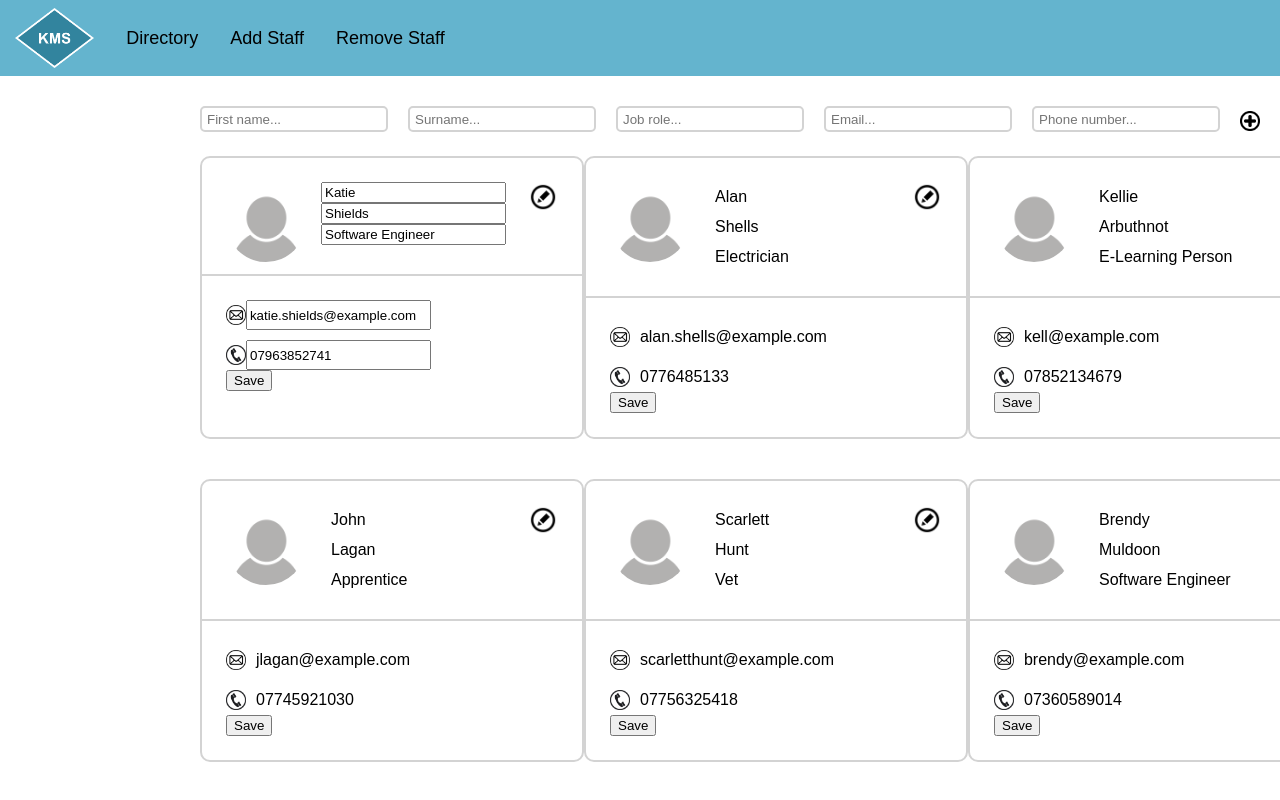
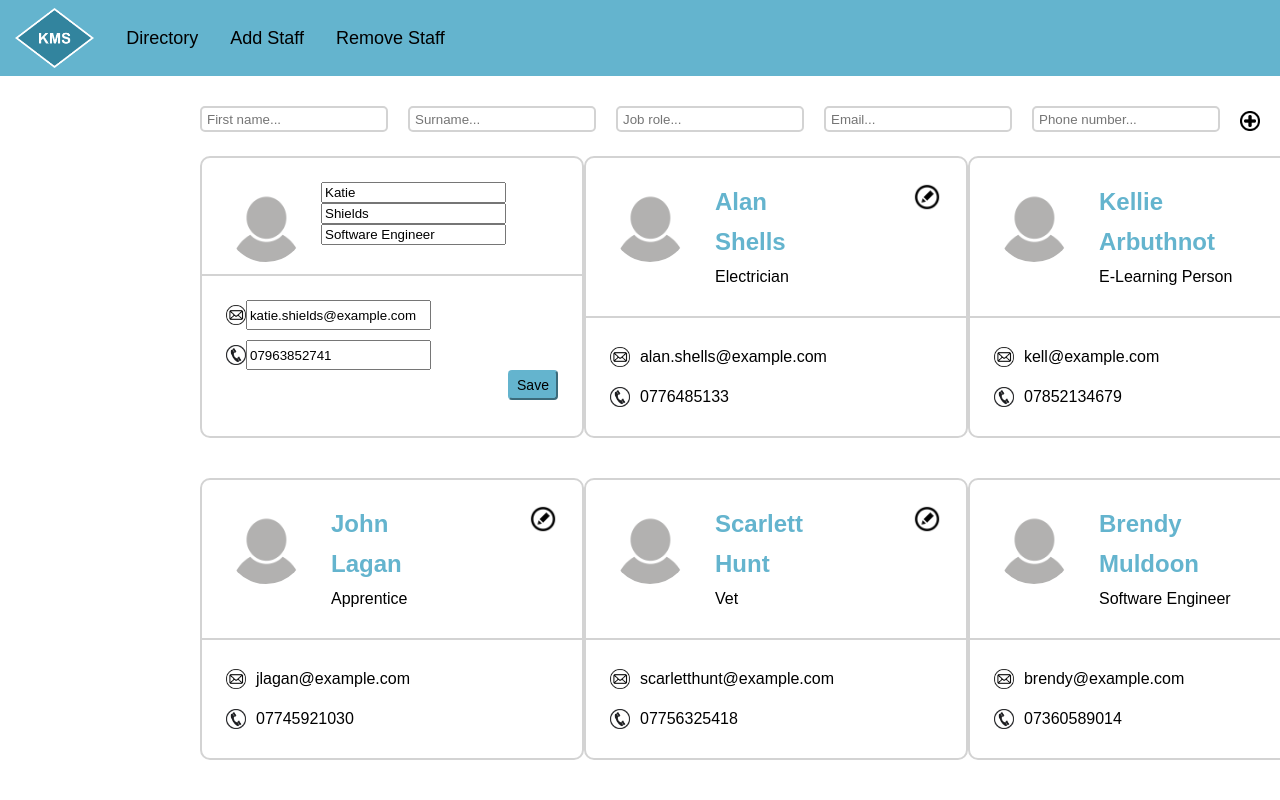
Before and after one commit to s031415j/skills-auditor-front, a React (Create React App) app: page /addStaff in a window 1280 px wide. Both pictures are taken after a click on the picture 543 px from the left and 197 px from the top of the page. Shown: the top 800 px of the page. Built offline with nearby package versions, Linux system fonts and the light colour scheme.

Commit message:
StaffList component added

```diff
--- a/src/components/AddStaff/AddStaffFields.js
+++ b/src/components/AddStaff/AddStaffFields.js
@@ -1,9 +1,8 @@
-import React, { useState, useEffect } from "react";
+import React, { useState } from "react";
 import "./AddStaffFields.css";
-import staffRecords from "../../Staff/staffRecords.json";
 
 const AddStaffFields = (props) => {
-	const [staffList, setStaff] = useState(staffRecords);
+	const [staffList, setStaff] = useState(props.staffList);
 	const [firstNameValue, setFirstNameValue] = useState("");
 	const [surnameValue, setSurnameValue] = useState("");
 	const [jobRoleValue, setJobRoleValue] = useState("");
@@ -30,12 +29,6 @@ const AddStaffFields = (props) => {
 
 		props.addStaff(newStaffMember);
     };
-
-
-
-    useEffect(() => {
-
-    }, [staffList])
 
 	return (
 		<div className="add-staff-container">
--- a/src/components/EditableField/EditableField.js
+++ b/src/components/EditableField/EditableField.js
@@ -1,12 +1,11 @@
-import React, { useState } from "react";
+import React from "react";
 
 const EditableField = ({className, value, isEditing, onChange}) => {
-    console.log(value);
 
     return(
 
     <>
-    {isEditing? <input defaultValue={value} onChange={onChange}></input> : <p className={className}>{value}</p>}
+    {isEditing? <input className="edit-field" defaultValue={value} onChange={onChange}></input> : <p className={className}>{value}</p>}
     </>
 
 
--- a/src/components/StaffCard/StaffCard.css
+++ b/src/components/StaffCard/StaffCard.css
@@ -1,13 +1,13 @@
 *{
     font-family: Arial, Helvetica, sans-serif;
 }
-h2{
-    margin: 5px;
+.staff-name{
+    margin: 0;
     color: #64b4ce;
     font-size: 24px;
     font-weight: bold;
 }
-h3{
+.job-role{
     margin: 5px;
     font-size: 18px;
     font-weight: 300;
@@ -15,6 +15,17 @@ h3{
 p{
     margin: 0;
     padding: 6px 10px;
+}
+button{
+    height: 30px;
+    width: 50px;
+    margin: 0 0 20px 0;
+    float: right;
+    border-color: #64b4ce;
+    background-color: #64b4ce;
+    border-radius: 4px;
+    padding: 4px;
+    font-size: 14px;
 }
 .icon{
     height: 20px;
--- a/src/components/StaffCard/StaffCard.js
+++ b/src/components/StaffCard/StaffCard.js
@@ -4,7 +4,6 @@ import EditableField from "../EditableField/EditableField";
 
 const StaffCard = (props) => {console.log(props)
   const [isEditing, setIsEditing] = useState(false);
-
   const [staffToEdit, setStaffToEdit] = useState();
 
   const onEdit = () => {
@@ -26,12 +25,13 @@ const StaffCard = (props) => {console.log(props)
     <div className="staff-card" key={props.staff.id}>
       <div className="top-section">
         <div className="edit-container">
-          <img
+        {!isEditing && <img
             className="edit-icon icon"
             src={`/images/edit-icon.png`}
             alt="edit-icon"
             onClick={onEdit}
-          />
+          />}
+
         </div>
         <div className="profile-pic">
           <img
@@ -50,7 +50,7 @@ const StaffCard = (props) => {console.log(props)
           <EditableField className="staff-name" value={`${props.staff.surname}`}
             isEditing={isEditing}
             onChange={(value) => onChange("surname", value)}/>
-          <EditableField className="staff-name" value={`${props.staff.jobRole}`}
+          <EditableField className="staff-job-role" value={`${props.staff.jobRole}`}
             isEditing={isEditing}
             onChange={(value) => onChange("jobRole", value)}/>
         </div>
@@ -64,7 +64,7 @@ const StaffCard = (props) => {console.log(props)
               src={`/images/email-icon.png`}
               alt="email-icon"
             />
-            <EditableField className="staff-name" value={`${props.staff.email}`}
+            <EditableField className="staff-email" value={`${props.staff.email}`}
             isEditing={isEditing}
             onChange={(value) => onChange("email", value)}/>
           </div>
@@ -74,12 +74,14 @@ const StaffCard = (props) => {console.log(props)
               src={`/images/phone-icon.png`}
               alt="phone-icon"
             />
-            <EditableField className="staff-name" value={`${props.staff.phoneNumber}`}
+            <EditableField className="staff-phone-number" value={`${props.staff.phoneNumber}`}
             isEditing={isEditing}
             onChange={(value) => onChange("phoneNumber", value)} />
           </div>
         </div>
-        <button onClick={onSubmit}>Save</button>
+        <>
+        {isEditing && <button onClick={onSubmit}>Save</button>}
+        </>
       </div>
     </div>
   );
--- a/src/components/StaffList/StaffList.js
+++ b/src/components/StaffList/StaffList.js
@@ -2,22 +2,15 @@ import React, { useState } from "react";
 import StaffCard from "../../components/StaffCard/StaffCard";
 
 const StaffList = (props) => {
-  const [staffList, setStaffList] = useState(props.staffList);
-
-  const updateStaffList = (index, newValue) => {
-    const staffListCopy = [...staffList];
-    staffListCopy.splice(index, 1, newValue);
-    setStaffList(staffListCopy);
-  };
 
   return (
     <>
-      {staffList.length > 0 ? (
+      {props.staffList.length > 0 ? (
         <div className="staff-card-container">
-          {staffList.map((staffMember, index) => (
+          {props.staffList.map((staffMember, index) => (
             <StaffCard
               staff={staffMember}
-              updateStaff={(value) => updateStaffList(index, value)}
+              updateStaff={(value) => props.updateStaff(index, value)}
             />
           ))}
         </div>
--- a/src/pages/AddStaff/AddStaffPage.js
+++ b/src/pages/AddStaff/AddStaffPage.js
@@ -1,19 +1,12 @@
 import React, { useState, useEffect } from "react";
 import AddStaffFields from "../../components/AddStaff/AddStaffFields";
 import "./AddStaffPage.css";
-import staffRecords from "../../Staff/staffRecords.json";
-import StaffCard from "../../components/StaffCard/StaffCard";
+import StaffList from "../../components/StaffList/StaffList";
 
 const AddStaffPage = (props) => {
 
-	const [staffList, setStaffList] = useState(staffRecords);
-    useEffect(() => {}, [staffList])
-
-	const updateStaffList = (index, newValue) => {
-		const staffListCopy = [...staffList];
-		staffListCopy.splice(index, 1, newValue);
-		setStaffList(staffListCopy);
-	  };
+	const [staffList, setStaffList] = useState(props.staffRecords);
+    useEffect(() => {setStaffList(staffList)}, [staffList])
 
 	return (
 		<div className="add-staff-page">
@@ -22,22 +15,8 @@ const AddStaffPage = (props) => {
 				addStaff={props.addStaff}
 			/>
 
-		<>
-			{staffList.length > 0 ? (
-				<div className="staff-card-container">
-				{staffList.map((staffMember, index) => (
-					<StaffCard
-					staff={staffMember}
-					updateStaff={(value) => updateStaffList(index, value)}
-					/>
-				))}
-				</div>
-			) : (
-				<div className="empty">
-				<h2>No staff member was found</h2>
-				</div>
-			)}
-			</>
+			<StaffList staffList={staffList} updateStaff={props.updateStaff}/>
+
 		</div>
 	);
 };
--- a/src/pages/App/App.js
+++ b/src/pages/App/App.js
@@ -8,22 +8,29 @@ import staffRecordsFromJson from "../../Staff/staffRecords.json";
 import React, { useState, useEffect } from "react";
 
 function App() {
-	const [staffRecords, setStaffRecords] = useState([]);
+	// const [staffRecords, setStaffRecords] = useState([]);
+	const [staffList, setStaffList] = useState(staffRecordsFromJson);
 
 	const addStaff = (staff) => {
-		setStaffRecords([...staffRecords, staff]);
+		setStaffList([...staffList, staff]);
 	};
 
+	const updateStaff = (index, newValue) => {
+		const staffListCopy = [...staffList];
+		staffListCopy.splice(index, 1, newValue);
+		setStaffList(staffListCopy);
+	  };
+
 	const removeStaff = (staffId) => {
-		let newStaffRecords = staffRecords.filter(function (staff) {
+		let newStaffRecords = staffList.filter((staff) => {
 			return staff.id !== staffId;
 		});
-		setStaffRecords([...newStaffRecords]);
+		setStaffList([...newStaffRecords]);
 	};
 
 	useEffect(() => {
-		console.log("app is mounted");
-		setStaffRecords(staffRecordsFromJson);
+		console.log("Staff members set");
+		setStaffList(staffRecordsFromJson);
 	}, []);
 
 	return (
@@ -33,14 +40,15 @@ function App() {
 				<Routes>
 					<Route
 						path="/directory"
-						element={<StaffPage staffRecords={staffRecords} />}
+						element={<StaffPage staffRecords={staffList} updateStaff={updateStaff} />}
 					/>
 					<Route
 						path="/addStaff"
 						element={
 							<AddStaff
-								staffRecords={staffRecords}
+								staffRecords={staffList}
 								addStaff={addStaff}
+								updateStaff={updateStaff}
 							/>
 						}
 					/>
@@ -48,8 +56,9 @@ function App() {
 						path="/removeStaff"
 						element={
 							<RemoveStaff
-								staffRecords={staffRecords}
+								staffRecords={staffList}
 								removeStaff={removeStaff}
+								updateStaff={updateStaff}
 							/>
 						}
 					/>
--- a/src/pages/NavBar/NavBar.css
+++ b/src/pages/NavBar/NavBar.css
@@ -1,6 +1,5 @@
 nav{
     display: flex;
-    align-items: stretch;
     gap: 2rem;
     padding: 8px 15px;
     background: #64b4ce;
--- a/src/pages/RemoveStaff/RemoveStaffPage.js
+++ b/src/pages/RemoveStaff/RemoveStaffPage.js
@@ -1,11 +1,10 @@
 import React, { useState } from "react";
-import staffRecords from "../../Staff/staffRecords.json";
 import StaffList from "../../components/StaffList/StaffList";
 import "./RemoveStaffPage.css";
 
 const RemoveStaffPage = (props) => {
 	const [staffId, setStaffId] = useState("");
-	const [staffList] = useState(staffRecords);
+	const [staffList] = useState(props.staffList);
 
 	return (
 		<div className="remove-staff-page">
@@ -23,7 +22,7 @@ const RemoveStaffPage = (props) => {
 					onClick={() => props.removeStaff(staffId)}
 				/>
 			</div>
-			<StaffList staffList={staffList}/>
+			<StaffList staffList={staffList} updateStaff={props.updateStaff}/>
 
 		</div>
 	);
--- a/src/pages/Staff/StaffPage.js
+++ b/src/pages/Staff/StaffPage.js
@@ -1,21 +1,20 @@
 import React, { useState, useEffect } from "react";
 import StaffList from "../../components/StaffList/StaffList";
-import staffRecords from "../../Staff/staffRecords.json";
 import "./StaffPage.css";
 
-const StaffPage = () => {
+const StaffPage = (props) => {
   const [searchedStaff, setSearchedStaff] = useState("");
-  const [staffList, setStaff] = useState(staffRecords);
+  const [staffList, setStaff] = useState(props.staffRecords);
 
   useEffect(() => {}, [staffList]);
 
   const searchStaff = (firstname) => {
     if (!firstname) {
-      setStaff(staffRecords);
+      setStaff(staffList);
       return;
     }
 
-    const foundStaff = staffRecords.filter(
+    const foundStaff = staffList.filter(
       (record) => record.firstname === firstname
     );
     console.log("Found Staff:", foundStaff);
@@ -23,8 +22,6 @@ const StaffPage = () => {
 
     setStaff(foundStaff);
   };
-
-
 
   return (
     <div className="staff-page">
@@ -43,7 +40,7 @@ const StaffPage = () => {
         />
       </div>
 
-      <StaffList staffList={staffList}/>
+      <StaffList staffList={staffList} updateStaff={props.updateStaff} />
     </div>
   );
 };
```
